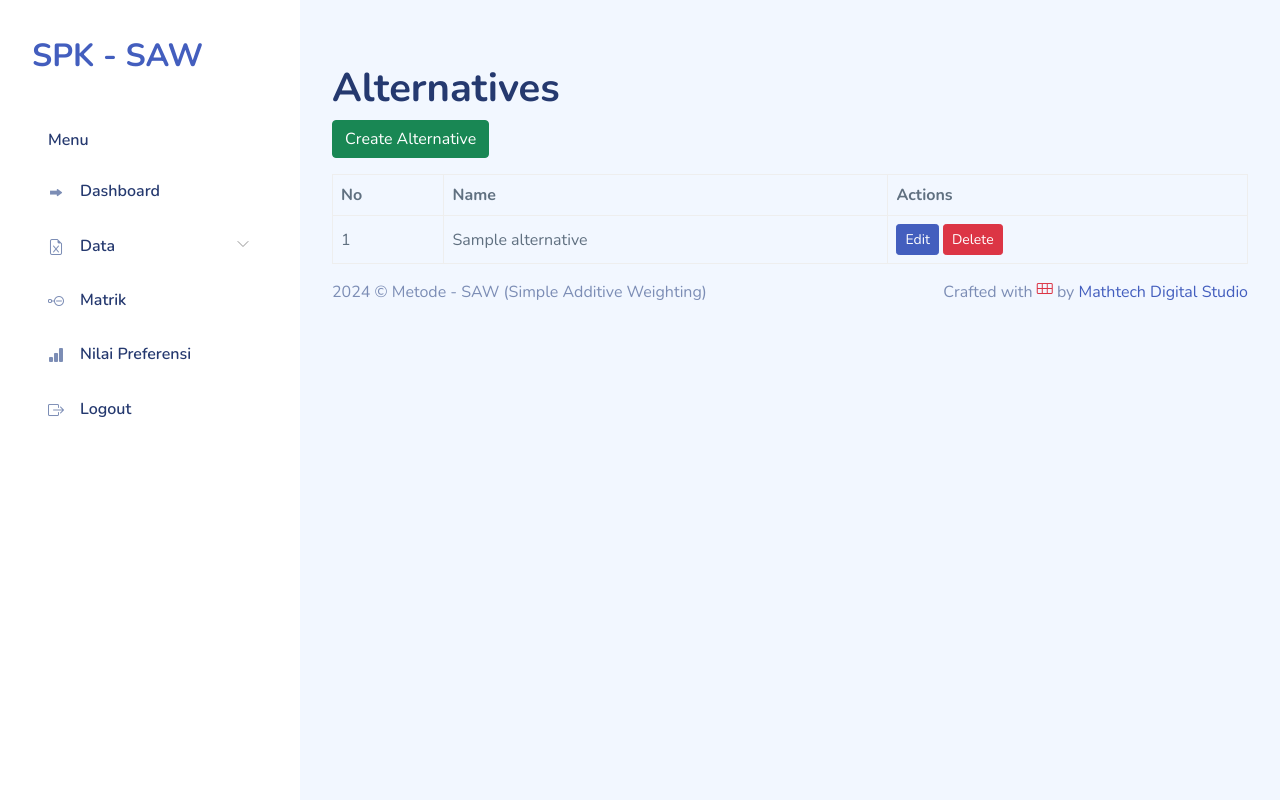
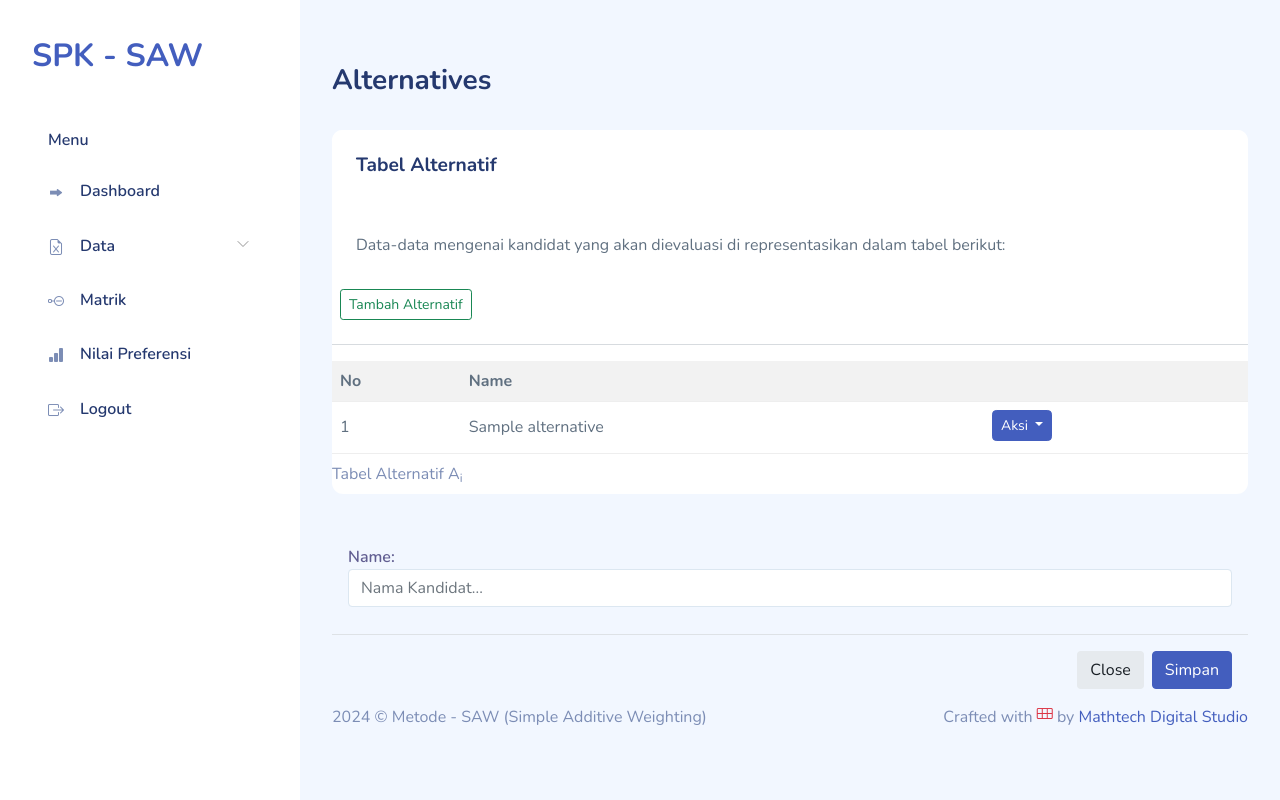
Before and after one commit to protheeuz/SAW-Decision-Support-Systems, a Yii app: template views/alternative/index.php in a window 1280 px wide. Run offline with PHP 8.4 and a stand-in for Yii, Linux system fonts and the light colour scheme; the template is opened without the code that fills it: most values are stand-ins (such as "Sample title", 1, 10 or a date in 2020); form fields are guessed from the names that the template uses; data that the repository does not hold is empty; some libraries are stand-ins or nearby versions.

Commit message:
fix: alternative and criteria models and controllers

```diff
--- a/config/web.php
+++ b/config/web.php
@@ -22,6 +22,7 @@ $config = [
         'user' => [
             'identityClass' => \app\models\User::class,
             'enableAutoLogin' => true,
+            'loginUrl' => ['site/login'], // Atur halaman login di sini
         ],
         'errorHandler' => [
             'errorAction' => 'site/error',
--- a/views/alternative/index.php
+++ b/views/alternative/index.php
@@ -1,41 +1,100 @@
 <?php
 
 use yii\helpers\Html;
+use yii\bootstrap4\Modal;
+use yii\widgets\ActiveForm;
 
 /* @var $this yii\web\View */
 /* @var $alternatives app\models\Alternative[] */
+/* @var $model app\models\Alternative */
 
 $this->title = 'Alternatives';
 $this->params['breadcrumbs'][] = $this->title;
 ?>
-<div class="alternative-index">
-    <h1><?= Html::encode($this->title) ?></h1>
 
-    <p>
-        <?= Html::a('Create Alternative', ['create'], ['class' => 'btn btn-success']) ?>
+<div class="page-heading">
+    <h3><?= Html::encode($this->title) ?></h3>
+</div>
+<div class="page-content">
+    <section class="row">
+        <div class="col-12">
+            <div class="card">
+
+                <div class="card-header">
+                    <h4 class="card-title">Tabel Alternatif</h4>
+                </div>
+                <div class="card-content">
+                    <div class="card-body">
+                        <p class="card-text">
+                            Data-data mengenai kandidat yang akan dievaluasi di representasikan dalam tabel berikut:
                         </p>
-
-    <table class="table table-bordered">
+                    </div>
+                    <button type="button" class="btn btn-outline-success btn-sm m-2" data-toggle="modal" data-target="#inlineForm">
+                        Tambah Alternatif
+                    </button>
+                    <hr>
+                    <div class="table-responsive">
+                        <table class="table table-striped mb-0">
+                            <caption>
+                                Tabel Alternatif A<sub>i</sub>
+                            </caption>
                             <tr>
                                 <th>No</th>
-            <th>Name</th>
-            <th>Actions</th>
+                                <th colspan="2">Name</th>
                             </tr>
                             <?php foreach ($alternatives as $index => $alternative): ?>
                             <tr>
-            <td><?= $index + 1 ?></td>
-            <td><?= Html::encode($alternative->name) ?></td>
+                                <td class='right'><?= $index + 1 ?></td>
+                                <td class='center'><?= Html::encode($alternative->name) ?></td>
                                 <td>
-                <?= Html::a('Edit', ['update', 'id' => $alternative->id_alternative], ['class' => 'btn btn-primary btn-sm']) ?>
-                <?= Html::a('Delete', ['delete', 'id' => $alternative->id_alternative], [
-                    'class' => 'btn btn-danger btn-sm',
-                    'data' => [
-                        'confirm' => 'Are you sure you want to delete this item?',
-                        'method' => 'post',
-                    ],
+                                    <div class='btn-group mb-1'>
+                                        <button type="button" class="btn btn-primary dropdown-toggle btn-sm" data-toggle="dropdown" aria-haspopup="true" aria-expanded="false">
+                                            Aksi
+                                        </button>
+                                        <div class="dropdown-menu">
+                                            <?= Html::a('Edit', ['update', 'id' => $alternative->id_alternative], ['class' => 'dropdown-item']) ?>
+                                            <?= Html::beginForm(['delete', 'id' => $alternative->id_alternative], 'post', [
+                                                'data-confirm' => 'Apakah Anda yakin ingin menghapus item ini?',
+                                                'class' => 'dropdown-item',
                                             ]) ?>
+                                            <?= Html::submitButton('Hapus', [
+                                                'class' => 'btn btn-link text-danger',
+                                                'style' => 'padding: 0; border: none; background: none; color: red;'
+                                            ]) ?>
+                                            <?= Html::endForm() ?>
+                                        </div>
+                                    </div>
                                 </td>
                             </tr>
                             <?php endforeach; ?>
                         </table>
                     </div>
+                </div>
+            </div>
+        </div>
+    </section>
+</div>
+
+<?php
+Modal::begin([
+    'title' => '<h4>Tambah Alternatif</h4>',
+    'id' => 'inlineForm',
+    'size' => 'modal-lg',
+]);
+
+$form = ActiveForm::begin([
+    'action' => ['create'],
+    'method' => 'post',
+]);
+
+echo '<div class="modal-body">';
+echo $form->field($model, 'name')->textInput(['placeholder' => 'Nama Kandidat...'])->label('Name:');
+echo '</div>';
+echo '<div class="modal-footer">';
+echo Html::button('Close', ['class' => 'btn btn-light-secondary', 'data-dismiss' => 'modal']);
+echo Html::submitButton('Simpan', ['class' => 'btn btn-primary ml-1']);
+echo '</div>';
+
+ActiveForm::end();
+Modal::end();
+?>
--- a/views/layouts/head.php
+++ b/views/layouts/head.php
@@ -19,6 +19,6 @@ use yii\web\View;
     <link rel="stylesheet" href="<?= Url::to('@web/assets/vendors/perfect-scrollbar/perfect-scrollbar.css') ?>">
     <link rel="stylesheet" href="<?= Url::to('@web/assets/vendors/bootstrap-icons/bootstrap-icons.css') ?>">
     <link rel="stylesheet" href="<?= Url::to('@web/assets/css/app.css') ?>">
-    <link rel="shortcut icon" href="<?= Url::to('@web/assets/images/favicon.png') ?>" type="image/x-icon">
+    <link rel="shortcut icon" href="<?= Url::to('@web/images/jakpro.png') ?>" type="image/x-icon">
     <?php $this->head() ?>
 </head>
--- a/views/layouts/main.php
+++ b/views/layouts/main.php
@@ -12,6 +12,7 @@ AppAsset::register($this);
 <body>
 <?php $this->beginBody() ?>
 
+<?php if (Yii::$app->controller->action->id !== 'login'): ?>
 <div id="app">
     <?= $this->render('sidebar') ?>
     <div id="main">
@@ -29,6 +30,9 @@ AppAsset::register($this);
         <?= $this->render('footer') ?>
     </div>
 </div>
+<?php else: ?>
+    <?= $content ?>
+<?php endif; ?>
 
 <?= $this->render('js') ?>
 <?php $this->endBody() ?>
```
Also changed, not shown: controllers/AlternativeController.php (+20 -2 lines), controllers/SiteController.php (+6 -5 lines), models/Criteria.php (+22 -0 lines), views/alternative/update.php (+32 -14 lines), views/site/login.php (+71 -15 lines), web/images/jakpro.png (added). Lines whose indentation alone changed are shown as unchanged.
